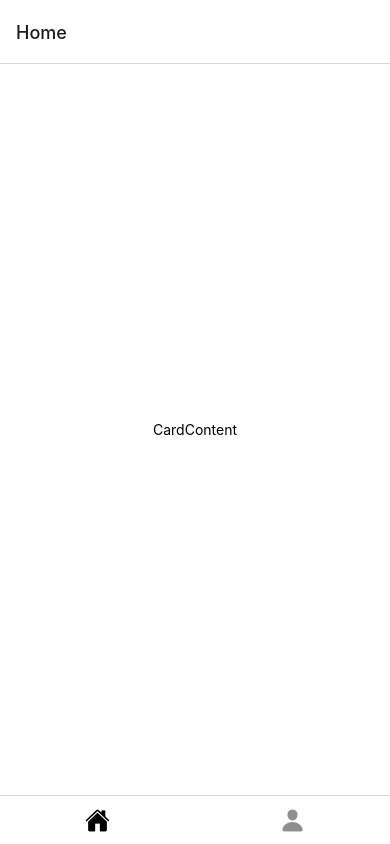
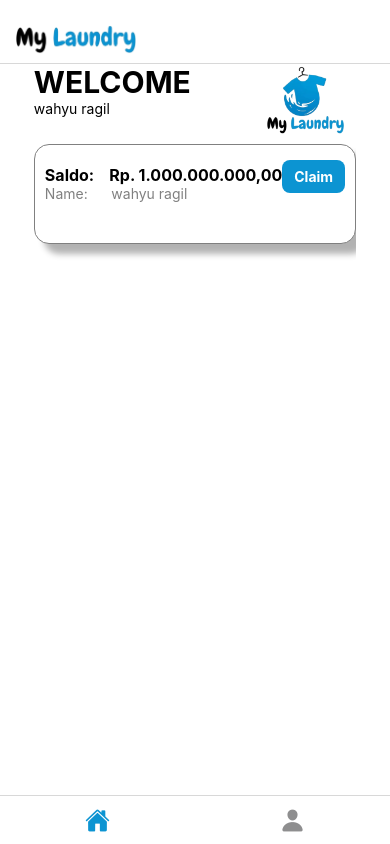
Before and after one commit to Final-Project-MyLaundry/frontend-provider, a React Native app in the folder provider/: screen /HomeScreen in a window 390 px wide. Built offline with nearby package versions, Linux system fonts and the light colour scheme.

Commit message:
Feat : Layouting homescreen

```diff
--- a/provider/navigators/tabNavigator.js
+++ b/provider/navigators/tabNavigator.js
@@ -2,9 +2,8 @@ import React from 'react';
 import { createBottomTabNavigator } from '@react-navigation/bottom-tabs';
 import HomeScreen from '../screens/homeScreen';
 import ProfileScreen from '../screens/profileScreen';
+import { Image } from 'react-native';
 import Ionicons from 'react-native-vector-icons/Ionicons';
-// import AddNewPostScreen from '../screens/addNewPostScreen';
-// import LogoutButton from '../src/components/logoutButton';
 const Tab = createBottomTabNavigator();
 
 export default function TabNavigator() {
@@ -19,14 +18,7 @@ export default function TabNavigator() {
                     } else if (route.name === 'Profile') {
                         iconName = 'person';
                     }
-
-        // else if (route.name === 'New Post') {
-        //     iconName = 'add';
-        //   } else if (route.name === 'Setting') {
-        //     iconName = 'settings';
-        //   }
-
-          return <Ionicons name={iconName} size={size} color={focused ? 'black' : color} />;
+                    return <Ionicons name={iconName} size={size} color={focused ? '#0C94D2' : color} />;
                 },
                 tabBarLabel: () => null,
             })}
@@ -38,11 +30,29 @@ export default function TabNavigator() {
             }}
             tabBarActiveTintColor="black"
         >
-
-      <Tab.Screen name="HomeScreen" component={HomeScreen} options={{headerTitle: "Home"}} />
-      <Tab.Screen name="Profile" component={ProfileScreen} options={{headerTitle: "Profile"}} />
-      {/* <Tab.Screen name="New Post" component={AddNewPostScreen} />
-      <Tab.Screen name="Setting" component={SettingScreen} /> */}
+            <Tab.Screen
+                name="HomeScreen"
+                component={HomeScreen}
+                options={{
+                    headerTitle: () => (
+                        <Image
+                            source={require('../assets/mylaundry.png')}
+                            style={{ width: 120, height: 30, marginTop: 15 }}
+                        />
+                    ),
+                }} />
+            <Tab.Screen
+                name="Profile"
+                component={ProfileScreen}
+                options={{
+                    headerTitle: () => (
+                        <Image
+                            source={require('../assets/mylaundry.png')}
+                            style={{ width: 120, height: 30, marginTop: 15 }}
+                        />
+                    ),
+                }}
+            />
         </Tab.Navigator>
     );
 }
--- a/provider/src/components/cardContent.js
+++ b/provider/src/components/cardContent.js
@@ -1,55 +1,188 @@
 import { FlatList, Image, Modal, SafeAreaView, StyleSheet, Text, TouchableOpacity, View } from "react-native";
-import Ionicons from 'react-native-vector-icons/Ionicons';
 import { useNavigation } from "@react-navigation/native";
-import { useState } from "react";
 
 export default function CardContent() {
 
+    const data = [
+        {
+            _id: "65a8eb61cbca81fd2982c110",
+            name: "wahyu ragil",
+            email: "wahyu@gmail.com",
+            password: "$2a$10$YwQOHyWZg/5OJsYRK7JtQejTvncBUDN0Tx8lmQqkbRUO//CzqyQku",
+            address: {
+                street: "Jln Tanah Kusir 4",
+                village: "Pondok Indah",
+                distric: "Kebayoran Lama",
+                city: "Jakarta Selatan"
+            },
+            phone: "0899999999999",
+            createdAt: "2024-01-18T09:14:02.820Z",
+            updatedAt: "2024-01-18T09:14:02.820Z",
+            transactions: [
+                {
+                    "_id": "65aa54fe89bfdd99fe3f60c9",
+                    "userId": "65a8eb61cbca81fd2982c110",
+                    "description": "topup laundry",
+                    amount: 100.000,
+                    "paymentType": "Saldo",
+                    "paymentStatus": "DONE"
+                }
+            ],
+            outlets: [
+                {
+                    "_id": "65a7b482a9ba1cceb2bd830a",
+                    name: "Awesome Outlet",
+                    address: {
+                        street: "123 Main Street",
+                        village: "Pondok Indah",
+                        district: "District X",
+                        city: "City Z"
+                    },
+                    phone: "555-1234",
+                    services: [
+                        {
+                            name: "Service A",
+                            "description": "Description A",
+                            price: 20.000
+                        },
+                        {
+                            name: "Service B",
+                            "description": "Description B",
+                            price: 30.000
+                        }
+                    ],
+                    reviews: [
+                        {
+                            "userId": 1,
+                            "rating": 4.5,
+                            "review": "Great service!"
+                        },
+                        {
+                            "userId": 2,
+                            "rating": 5,
+                            "review": "Excellent experience!"
+                        }
+                    ],
+                    userId: "65a8eb61cbca81fd2982c110",
+                    statusOpen: false,
+                    createdAt: "2024-01-16T14:00:00Z",
+                    updatedAt: "2024-01-16T14:30:00Z",
+                    image: "https://res.cloudinary.com/dyumsoglj/image/upload/v1705504961/ewy8lui9rk3i4tacpr7w.jpg"
+                }
+            ]
+        }
+    ]
+
+    const navigation = useNavigation()
+
+
+    const content = ({ item }) => (
+        <>
+            <View style={styles.content}>
+                <View style={styles.textContent}>
+                    <Text style={styles.welcome}>WELCOME</Text>
+                    <Text >{item.name}</Text>
+                </View>
+                <View style={styles.positionUserImage} >
+                    <Image
+                        source={require('../../assets/logo.png')}
+                        style={{ width: 80, height: 70 }}
+                    />
+                </View>
+
+            </View>
+            <View style={styles.card}>
+                <View style={styles.saldoContainer}>
+                    <Text style={styles.saldoText}>Saldo:    Rp. 1.000.000.000,00</Text>
+                    <Text style={styles.nameText}>Name:      {item.name}</Text>
+                </View>
+                <TouchableOpacity style={styles.claimButton}>
+                    <Text style={styles.claimButtonText}>Claim</Text>
+                </TouchableOpacity>
+            </View>
+        </>
+    );
 
     return (
-        <Text>CardContent</Text>
+        <SafeAreaView style={styles.container}>
+            <FlatList
+                data={data}
+                renderItem={content}
+                keyExtractor={item => item._id}
+            />
+        </SafeAreaView>
     );
+
+
 }
 
 const styles = StyleSheet.create({
     container: {
         flexDirection: 'row',
         flex: 1,
+        padding: 20,
+
     },
     content: {
-        borderColor: "#B6BBC4",
-        borderWidth: 1,
-        padding: 8,
         height: "auto",
         flexDirection: 'row',
     },
     positionUserImage: {
-        flex: 1 / 3
-    },
-    userImage: {
-        width: 45,
-        height: 45,
-        borderRadius: 30,
+        flex: 1,
+        marginLeft: 50
     },
     textContent: {
         flex: 2,
     },
-    author: {
+    welcome: {
         fontWeight: "bold",
-        fontSize: 20
+        fontSize: 30
     },
-    contentImage: {
-        flex: 1,
-        height: 200,
+    card: {
+        backgroundColor: 'white',
+        borderRadius: 15,
+        marginTop: 10,
+        marginBottom: 10,
+        padding: 10,
+        shadowColor: 'black',
+        shadowOffset: {
+            width: 10,
+            height: 10,
+        },
+        shadowOpacity: 0.3,
+        shadowRadius: 6,
+        width: 'auto',
+        height: 100,
+        justifyContent: 'space-between', // Menggunakan space-between untuk memindahkan saldo ke pojok kiri atas
+        alignItems: 'flex-start', // Menyusun elemen ke kiri
+        flexDirection: 'row', // Baris untuk memisahkan saldo dan tombol klaim
+        borderColor: "gray",
+        borderWidth: 1,
+        elevation: 7,
+    },
+    saldoContainer: {
+        flex: 1, // Menggunakan flex untuk memberi ruang pada elemen saldo
+    },
+    saldoText: {
+        fontWeight: 'bold',
+        fontSize: 16,
+        marginTop: 10
+    },
+    claimButton: {
+        backgroundColor: '#0C94D2',
         borderRadius: 8,
-        marginTop: 5
+        paddingVertical: 8,
+        paddingHorizontal: 12,
+        justifyContent: 'center',
+        alignItems: 'center',
+        marginTop: 5,
     },
-    icon: {
-        flexDirection: "row",
-        justifyContent: "space-between",
-        marginTop: 10,
+    claimButtonText: {
+        color: 'white',
+        fontWeight: 'bold',
     },
-    modalContainer: {
-        marginTop: 50
-    }
+    nameText: {
+        fontSize: 14,
+        color: 'gray',
+    },
 });
```
Also changed, not shown: provider/assets/mylaundry.png (added), provider/assets/mylaundryx.jpg (added). Lines whose indentation alone changed are shown as unchanged.
